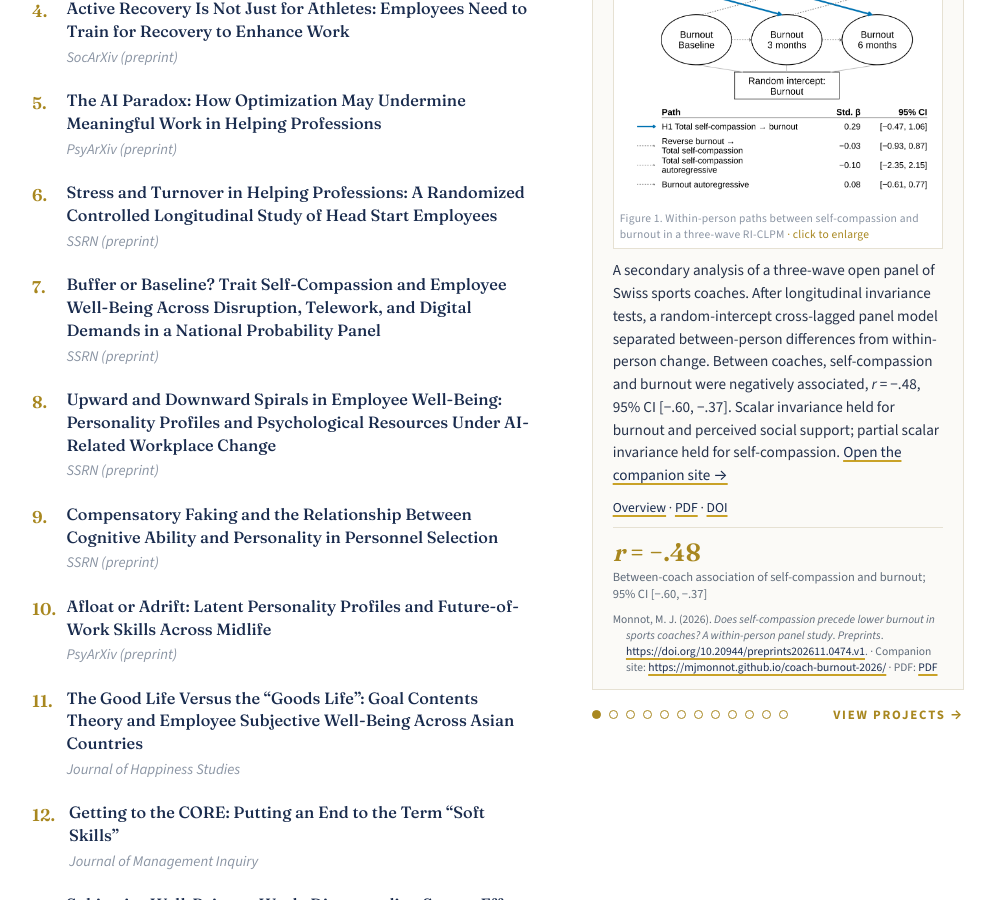
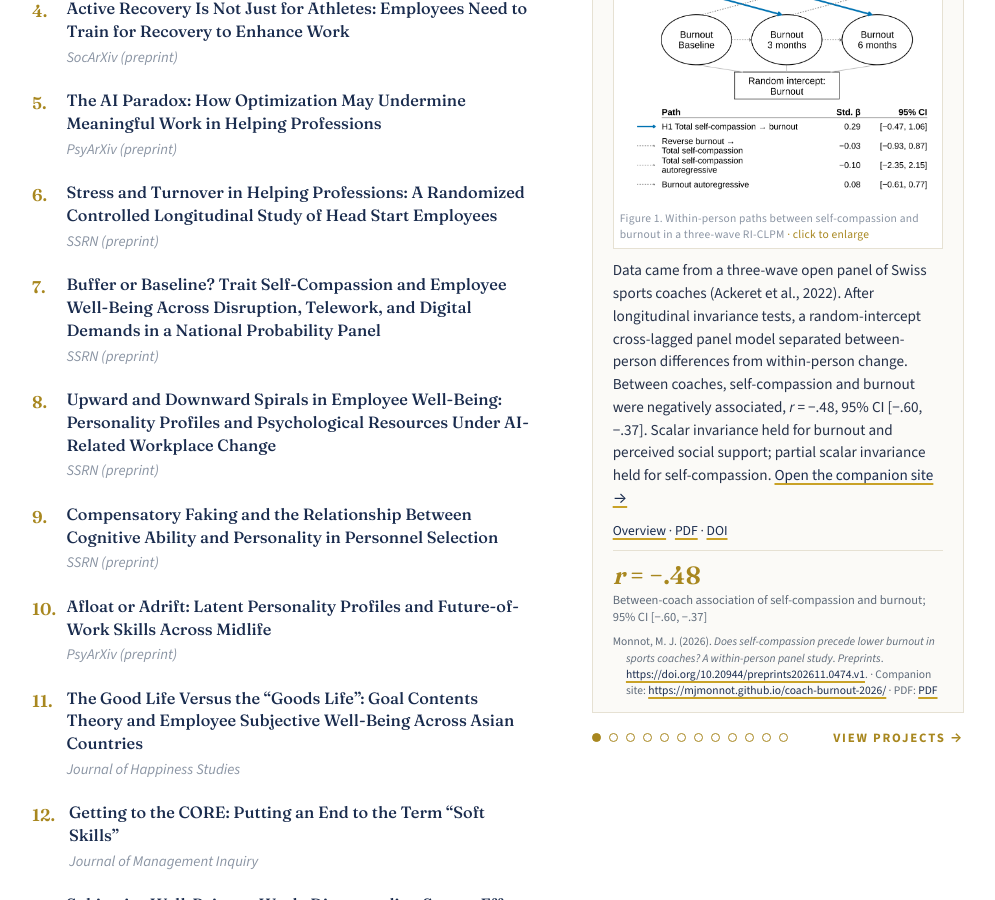
Before and after one commit to mjmonnot/mjmonnot.github.io, a Jekyll site: the page built from index.md, in a window 1280 px wide and 900 px high, scrolled down 986 px. Shown: the whole window, without its empty margins (142-1137 px from the left). Built offline with Jekyll 4.4.1, drawn with Linux system fonts in a browser that asks for light colours.

Commit message:
Home, projects and themes pages: describe studies by question and data source
Home, projects and themes pages: framing sentences for the coach, ChatGPT writing, meditation diary and recovery training studies no longer use the labels "reanalysis" or "secondary analysis" (RULES_IN_FORCE.md, Novelty and dataset choice, 2026-11-17; Matt, Claude chat 2026-11-18 15:37 GST). Each still names the data source. One em dash removed and the meditation null restated as the preprint states it (projects.md). No number changed. Preprint titles are quoted as posted.

Co-Authored-By: Claude Fable 5.2 <noreply@anthropic.com>
Claude-Session: https://claude.ai/code/session_01TKeWHFR7E5YyftLbi9sYbp

```diff
--- a/index.md
+++ b/index.md
@@ -113,7 +113,7 @@ permalink: /
             </a>
             <figcaption>Figure 1. Within-person paths between self-compassion and burnout in a three-wave RI-CLPM <span class="feature-figure-hint">· click to enlarge</span></figcaption>
           </figure>
-          <p class="feature-desc">A secondary analysis of a three-wave open panel of Swiss sports coaches. After longitudinal invariance tests, a random-intercept cross-lagged panel model separated between-person differences from within-person change. Between coaches, self-compassion and burnout were negatively associated, <em>r</em> = &minus;.48, 95% CI [&minus;.60, &minus;.37]. Scalar invariance held for burnout and perceived social support; partial scalar invariance held for self-compassion. <a href="/coach-burnout-2026/">Open the companion site &rarr;</a></p>
+          <p class="feature-desc">Data came from a three-wave open panel of Swiss sports coaches (Ackeret et al., 2022). After longitudinal invariance tests, a random-intercept cross-lagged panel model separated between-person differences from within-person change. Between coaches, self-compassion and burnout were negatively associated, <em>r</em> = &minus;.48, 95% CI [&minus;.60, &minus;.37]. Scalar invariance held for burnout and perceived social support; partial scalar invariance held for self-compassion. <a href="/coach-burnout-2026/">Open the companion site &rarr;</a></p>
           <p class="feature-links"><a href="/coach-burnout-2026/">Overview</a> &middot; <a href="/assets/pdfs/Monnot_2026_Coach_SelfCompassion_Preprints_202611_0474.pdf">PDF</a> &middot; <a href="https://doi.org/10.20944/preprints202611.0474.v1">DOI</a></p>
           <div class="feature-stat">
             <span class="stat-value"><em>r</em> = &minus;.48</span>
@@ -123,14 +123,14 @@ permalink: /
         </article>
 <article class="feature-card feature-slide" data-slide="1" aria-hidden="true">
           <p class="feature-title"><a href="/chatgpt-writing-2026/">ChatGPT Access and Writing Skill</a></p>
-          <p class="feature-sub">SocArXiv preprint: a Bayesian reanalysis of an online randomized experiment</p>
+          <p class="feature-sub">SocArXiv preprint: who gains from ChatGPT access, modeled with data from an online randomized experiment</p>
           <figure class="feature-figure feature-figure--wide">
             <a class="feature-figure-link" href="{{ "/assets/images/chatgpt-writing-fig2-effects-forest.png" | relative_url }}" data-lightbox aria-label="Enlarge Figure 2: forest plot of ChatGPT access effects">
               <img src="{{ "/assets/images/chatgpt-writing-fig2-effects-forest.png" | relative_url }}" alt="Figure 2 from the preprint: forest plot of ChatGPT access effects on grades, ratings, and adoption with 95% credible intervals and P(direction)." width="1600" height="1444" loading="lazy">
             </a>
             <figcaption>Figure 2. Effects of ChatGPT access on grades, ratings, and adoption, with 95% credible intervals and <em>P</em>(direction) <span class="feature-figure-hint">· click to enlarge</span></figcaption>
           </figure>
-          <p class="feature-desc">A Bayesian reanalysis of Noy and Zhang&rsquo;s (2023a) online randomized experiment among college-educated professionals in six writing-intensive occupations. Under ChatGPT access, second-task writing grades depended less on first-task grades (&minus;0.159 [&minus;0.317, &minus;0.002], <em>P</em>(direction) = .976). Access was associated with higher enjoyment (0.44 [0.29, 0.60]). Two-month workplace ChatGPT use was 13.4 [3.0, 23.5] percentage points higher under access. <a href="/chatgpt-writing-2026/">Open the companion site &rarr;</a></p>
+          <p class="feature-desc">Bayesian models fit to data from Noy and Zhang&rsquo;s (2023a) online randomized experiment among college-educated professionals in six writing-intensive occupations. Under ChatGPT access, second-task writing grades depended less on first-task grades (&minus;0.159 [&minus;0.317, &minus;0.002], <em>P</em>(direction) = .976). Access was associated with higher enjoyment (0.44 [0.29, 0.60]). Two-month workplace ChatGPT use was 13.4 [3.0, 23.5] percentage points higher under access. <a href="/chatgpt-writing-2026/">Open the companion site &rarr;</a></p>
           <p class="feature-links"><a href="/chatgpt-writing-2026/">Overview</a> &middot; <a href="/assets/pdfs/Monnot_2026_ChatGPT_Writing_SocArXiv_y2p75.pdf">PDF</a> &middot; <a href="https://doi.org/10.31235/osf.io/y2p75_v1">DOI</a></p>
           <div class="feature-stat">
             <span class="stat-value">&minus;0.159</span>
@@ -140,14 +140,14 @@ permalink: /
         </article>
         <article class="feature-card feature-slide" data-slide="2" aria-hidden="true">
           <p class="feature-title"><a href="/meditation-diary-2026/">Does Daily Meditation Increase Self-Compassion?</a></p>
-          <p class="feature-sub">PsyArXiv preprint: a Bayesian multilevel reanalysis of a 28-day employee diary (<em>N</em> = 65; 910 person-days)</p>
+          <p class="feature-sub">PsyArXiv preprint: a Bayesian multilevel study of a 28-day employee diary (<em>N</em> = 65; 910 person-days)</p>
           <figure class="feature-figure feature-figure--wide">
             <a class="feature-figure-link" href="{{ "/assets/images/meditation-diary-fig2-posterior-slopes.png" | relative_url }}" data-lightbox aria-label="Enlarge Figure 2: posterior distributions of the within-person meditation slope across models">
               <img src="{{ "/assets/images/meditation-diary-fig2-posterior-slopes.png" | relative_url }}" alt="Figure 2 from the preprint: posterior distributions of the within-person meditation slope for the primary models and each sensitivity model, with medians and 95% credible intervals; every interval spans zero. Panel b shows the implied distribution of person-specific slopes and the random-slope SD." width="1600" height="1034" loading="lazy">
             </a>
             <figcaption>Figure 2. Posterior distributions of the within-person meditation slope across the primary and sensitivity models, with medians and 95% credible intervals <span class="feature-figure-hint">· click to enlarge</span></figcaption>
           </figure>
-          <p class="feature-desc">A secondary analysis of an archival 28-day diary of 65 employees in a two-week online self-compassion meditation program. The original report compared program phases; this one asks whether a person&rsquo;s meditation days differ from their nonmeditation days. A prespecified Bayesian two-level model treated each person&rsquo;s meditation tendency as latent, because nonmeditation days were few (12 participants had none). Same-day self-compassion on meditation days: 0.00 SD, 95% CrI [&minus;0.09, 0.09]. Next-day emotional exhaustion, adjusting for same-day exhaustion: &minus;0.03 SD, 95% CrI [&minus;0.16, 0.11]. Both intervals spanned zero, and the estimates held across priors, missing-data shifts, and observed versus latent centering. <a href="/meditation-diary-2026/">Open the companion site &rarr;</a></p>
+          <p class="feature-desc">Data came from an archival 28-day diary of 65 employees in a two-week online self-compassion meditation program (Li et al., 2021). The original report compared program phases; this study asks whether a person&rsquo;s meditation days differ from their nonmeditation days. A prespecified Bayesian two-level model treated each person&rsquo;s meditation tendency as latent, because nonmeditation days were few (12 participants had none). Same-day self-compassion on meditation days: 0.00 SD, 95% CrI [&minus;0.09, 0.09]. Next-day emotional exhaustion, adjusting for same-day exhaustion: &minus;0.03 SD, 95% CrI [&minus;0.16, 0.11]. Both intervals spanned zero, and the estimates held across priors, missing-data shifts, and observed versus latent centering. <a href="/meditation-diary-2026/">Open the companion site &rarr;</a></p>
           <p class="feature-links"><a href="/meditation-diary-2026/">Overview</a> &middot; <a href="/assets/pdfs/Monnot_2026_Meditation_SelfCompassion_Diary_PsyArXiv_986ht.pdf">PDF</a> &middot; <a href="https://doi.org/10.31234/osf.io/986ht_v1">DOI</a></p>
           <div class="feature-stat">
             <span class="stat-value">0.00&nbsp;SD</span>
@@ -157,14 +157,14 @@ permalink: /
         </article>
         <article class="feature-card feature-slide" data-slide="3" aria-hidden="true">
           <p class="feature-title"><a href="/recovery-training-2026/">Active Recovery Is Not Just for Athletes</a></p>
-          <p class="feature-sub">SocArXiv preprint: a prespecified reanalysis of a randomized recovery-training trial</p>
+          <p class="feature-sub">SocArXiv preprint: a prespecified test of who gains most in a randomized recovery-training trial</p>
           <figure class="feature-figure feature-figure--wide">
             <a class="feature-figure-link" href="{{ "/assets/images/recovery-training-fig2-quantile-effects.png" | relative_url }}" data-lightbox aria-label="Enlarge Figure 2: quantile treatment effects on posttest detachment">
               <img src="{{ "/assets/images/recovery-training-fig2-quantile-effects.png" | relative_url }}" alt="Figure 2 from the preprint: differences from control in posttest detachment quantiles at .10, .25, .50, .75, and .90, with pointwise 95% bootstrap confidence intervals." width="1600" height="788" loading="lazy">
             </a>
             <figcaption>Figure 2. Differences from control in posttest detachment quantiles, with pointwise 95% bootstrap confidence intervals <span class="feature-figure-hint">· click to enlarge</span></figcaption>
           </figure>
-          <p class="feature-desc">A prespecified reanalysis of a randomized trial among German employees (<em>N</em> = 393; 247 with posttest data) that compared a wait-list control with 6-week cognitive-behavioral (CBT) and mindfulness-based (MBT) recovery trainings. Both trainings raised detachment at the mean baseline, by 0.89 and 0.98 scale points. The question was who gained: employees who detached least (compensation) or those who already detached well (accumulation). The baseline &times; condition interactions were &minus;0.21 for CBT and 0.04 for MBT, and both 95% intervals included zero. The data support neither account. <a href="/recovery-training-2026/">Open the companion site &rarr;</a></p>
+          <p class="feature-desc">A prespecified analysis of data from a randomized trial among German employees (<em>N</em> = 393; 247 with posttest data; Peuckmann et al., 2026) that compared a wait-list control with 6-week cognitive-behavioral (CBT) and mindfulness-based (MBT) recovery trainings. Both trainings raised detachment at the mean baseline, by 0.89 and 0.98 scale points. The question was who gained: employees who detached least (compensation) or those who already detached well (accumulation). The baseline &times; condition interactions were &minus;0.21 for CBT and 0.04 for MBT, and both 95% intervals included zero. The data support neither account. <a href="/recovery-training-2026/">Open the companion site &rarr;</a></p>
           <p class="feature-links"><a href="/recovery-training-2026/">Overview</a> &middot; <a href="/assets/pdfs/Monnot_2026_Active_Recovery_SocArXiv_cz5g4.pdf">PDF</a> &middot; <a href="https://doi.org/10.31235/osf.io/cz5g4_v1">DOI</a></p>
           <div class="feature-stat">
             <span class="stat-value">0.89&nbsp;and&nbsp;0.98</span>
```
Also changed, not shown: projects.md (+4 -4 lines).
